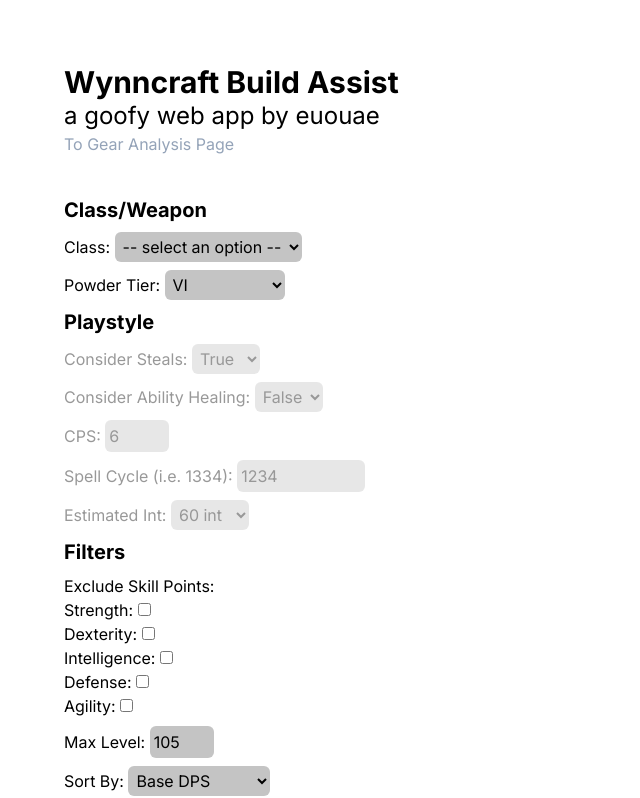
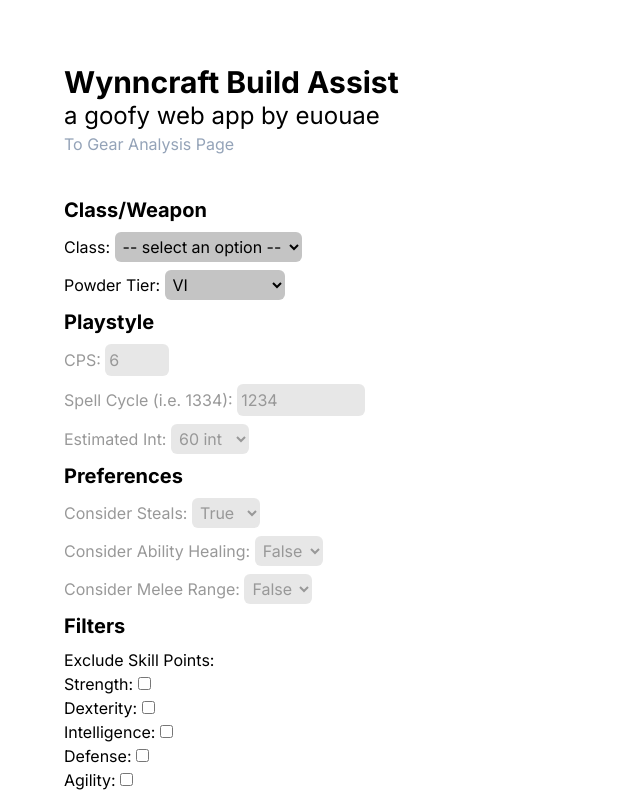
Before and after one commit to euouae682/build-assist, a Next.js app: page /weapons in a window 1280 px wide. Shown: the top 798 px of the page, without its empty margins (0-640 px from the left). Built offline with nearby package versions, Linux system fonts and the light colour scheme; no server answers.

Commit message:
added separate preferences filter, improved evasion index

```diff
--- a/app/page.tsx
+++ b/app/page.tsx
@@ -19,6 +19,7 @@
   // Form state variables - CPS/Steals
   const [useSteals, setUseSteals] = useState(true);
   const [useHealing, setUseHealing] = useState(false);
+  const [useRange, setUseRange] = useState(false);
   const [cps, setCps] = useState(6);
   const [spellCycle, setSpellCycle] = useState('1234');
   const [int, setInt] = useState('60');
@@ -119,7 +120,7 @@
     let indicesList: Indices[] = [];
     if (itemsList != null && gearList != null) {
       gearList.map((gearName) => {
-        indicesList.push(getIndices(itemsList[weapon], powdering, gearName, itemsList[gearName], useSteals, useHealing, cps, spellCycle, costs, sp));
+        indicesList.push(getIndices(itemsList[weapon], powdering, gearName, itemsList[gearName], useSteals, useHealing, useRange, cps, spellCycle, costs, sp));
       })
     }
 
@@ -162,7 +163,7 @@
     // filterGear(e.target.value);
   }
 
-  const onPlaystyleChange = (e: React.ChangeEvent<HTMLSelectElement>): void => {
+  const onStealsChange = (e: React.ChangeEvent<HTMLSelectElement>): void => {
     if (e.target.value === "regen") {
       setUseSteals(false);
     }
@@ -171,12 +172,21 @@
     }
   }
 
-  const onPlaystyle2Change = (e: React.ChangeEvent<HTMLSelectElement>): void => {
+  const onHealsChange = (e: React.ChangeEvent<HTMLSelectElement>): void => {
     if (e.target.value === "noheal") {
       setUseHealing(false);
     }
     else {
       setUseHealing(true);
+    }
+  }
+
+  const onRangeChange = (e: React.ChangeEvent<HTMLSelectElement>): void => {
+    if (e.target.value === "norange") {
+      setUseRange(false);
+    }
+    else {
+      setUseRange(true);
     }
   }
 
@@ -308,22 +318,6 @@
 
         <h2 className="text-xl font-bold">Playstyle</h2>
         <div className={weaponType === "" ? "pointer-events-none opacity-40 select-none transition-all" : "transition-all"}>
-          <label htmlFor="playstyle">Consider Steals: </label>
-          <select id="playstyle" name="playstyle" className="rounded-md p-1 transition cursor-pointer" value={useSteals ? "steals" : "regen"} onChange={onPlaystyleChange}>
-            <option value="steals">True</option>
-            <option value="regen">False</option>
-          </select>
-        </div>
-
-        <div className={weaponType === "" ? "pointer-events-none opacity-40 select-none transition-all" : "transition-all"}>
-          <label htmlFor="playstyle2">Consider Ability Healing: </label>
-          <select id="playstyle2" name="playstyle2" className="rounded-md p-1 transition cursor-pointer" value={useHealing ? "heal" : "noheal"} onChange={onPlaystyle2Change}>
-            <option value="heal">True</option>
-            <option value="noheal">False</option>
-          </select>
-        </div>
-
-        <div className={weaponType === "" ? "pointer-events-none opacity-40 select-none transition-all" : "transition-all"}>
           <label htmlFor="cps">CPS: </label>
           <input type="number" id="cps" name="cps" className="rounded-md p-1 transition w-16" value={cps} onChange={onCPSChange} />
         </div>
@@ -340,6 +334,31 @@
             <option value="30">30 int</option>
             <option value="60">60 int</option>
             <option value="120">120 int</option>
+          </select>
+        </div>
+
+        <h2 className="text-xl font-bold">Preferences</h2>
+        <div className={weaponType === "" ? "pointer-events-none opacity-40 select-none transition-all" : "transition-all"}>
+          <label htmlFor="steals">Consider Steals: </label>
+          <select id="steals" name="steals" className="rounded-md p-1 transition cursor-pointer" value={useSteals ? "steals" : "regen"} onChange={onStealsChange}>
+            <option value="steals">True</option>
+            <option value="regen">False</option>
+          </select>
+        </div>
+
+        <div className={weaponType === "" ? "pointer-events-none opacity-40 select-none transition-all" : "transition-all"}>
+          <label htmlFor="heals">Consider Ability Healing: </label>
+          <select id="heals" name="heals" className="rounded-md p-1 transition cursor-pointer" value={useHealing ? "heal" : "noheal"} onChange={onHealsChange}>
+            <option value="heal">True</option>
+            <option value="noheal">False</option>
+          </select>
+        </div>
+
+        <div className={weaponType === "" ? "pointer-events-none opacity-40 select-none transition-all" : "transition-all"}>
+          <label htmlFor="range">Consider Melee Range: </label>
+          <select id="range" name="range" className="rounded-md p-1 transition cursor-pointer" value={useRange ? "range" : "norange"} onChange={onRangeChange}>
+            <option value="range">True</option>
+            <option value="norange">False</option>
           </select>
         </div>
 
--- a/app/weapons/page.tsx
+++ b/app/weapons/page.tsx
@@ -16,6 +16,7 @@
   // Form state variables - CPS/Steals
   const [useSteals, setUseSteals] = useState(true);
   const [useHealing, setUseHealing] = useState(false);
+  const [useRange, setUseRange] = useState(false);
   const [cps, setCps] = useState(6);
   const [spellCycle, setSpellCycle] = useState('1234');
   const [int, setInt] = useState('60');
@@ -75,7 +76,7 @@
     let indicesList: Indices[] = [];
     if (itemsList != null && weaponsList != null) {
       weaponsList.map((weaponName) => {
-        indicesList.push(getWeaponIndices(weaponName, itemsList[weaponName], powderTier, useSteals, useHealing, cps, spellCycle, costs, sp));
+        indicesList.push(getWeaponIndices(weaponName, itemsList[weaponName], powderTier, useSteals, useHealing, useRange, cps, spellCycle, costs, sp));
       })
     }
 
@@ -111,7 +112,7 @@
     setPowderTier(Number(e.target.value));
   }
 
-  const onPlaystyleChange = (e: React.ChangeEvent<HTMLSelectElement>): void => {
+  const onStealsChange = (e: React.ChangeEvent<HTMLSelectElement>): void => {
     if (e.target.value === "regen") {
       setUseSteals(false);
     }
@@ -120,7 +121,7 @@
     }
   }
 
-  const onPlaystyle2Change = (e: React.ChangeEvent<HTMLSelectElement>): void => {
+  const onHealsChange = (e: React.ChangeEvent<HTMLSelectElement>): void => {
     if (e.target.value === "noheal") {
       setUseHealing(false);
     }
@@ -129,6 +130,14 @@
     }
   }
 
+  const onRangeChange = (e: React.ChangeEvent<HTMLSelectElement>): void => {
+    if (e.target.value === "norange") {
+      setUseRange(false);
+    }
+    else {
+      setUseRange(true);
+    }
+  }
 
   const onCPSChange = (e: React.ChangeEvent<HTMLInputElement>): void => {
     setCps(e.target.valueAsNumber);
@@ -215,22 +224,6 @@
 
         <h2 className="text-xl font-bold">Playstyle</h2>
         <div className={weaponType === "" ? "pointer-events-none opacity-40 select-none transition-all" : "transition-all"}>
-          <label htmlFor="playstyle">Consider Steals: </label>
-          <select id="playstyle" name="playstyle" className="rounded-md p-1 hotransition cursor-pointer" value={useSteals ? "steals" : "regen"} onChange={onPlaystyleChange}>
-            <option value="steals">True</option>
-            <option value="regen">False</option>
-          </select>
-        </div>
-
-        <div className={weaponType === "" ? "pointer-events-none opacity-40 select-none transition-all" : "transition-all"}>
-          <label htmlFor="playstyle2">Consider Ability Healing: </label>
-          <select id="playstyle2" name="playstyle2" className="rounded-md p-1 hotransition cursor-pointer" value={useHealing ? "heal" : "noheal"} onChange={onPlaystyle2Change}>
-            <option value="heal">True</option>
-            <option value="noheal">False</option>
-          </select>
-        </div>
-
-        <div className={weaponType === "" ? "pointer-events-none opacity-40 select-none transition-all" : "transition-all"}>
           <label htmlFor="cps">CPS: </label>
           <input type="number" id="cps" name="cps" className="rounded-md p-1 transition w-16" value={cps} onChange={onCPSChange} />
         </div>
@@ -247,6 +240,31 @@
             <option value="30">30 int</option>
             <option value="60">60 int</option>
             <option value="120">120 int</option>
+          </select>
+        </div>
+
+        <h2 className="text-xl font-bold">Preferences</h2>
+        <div className={weaponType === "" ? "pointer-events-none opacity-40 select-none transition-all" : "transition-all"}>
+          <label htmlFor="steals">Consider Steals: </label>
+          <select id="steals" name="steals" className="rounded-md p-1 hotransition cursor-pointer" value={useSteals ? "steals" : "regen"} onChange={onStealsChange}>
+            <option value="steals">True</option>
+            <option value="regen">False</option>
+          </select>
+        </div>
+
+        <div className={weaponType === "" ? "pointer-events-none opacity-40 select-none transition-all" : "transition-all"}>
+          <label htmlFor="heals">Consider Ability Healing: </label>
+          <select id="heals" name="heals" className="rounded-md p-1 hotransition cursor-pointer" value={useHealing ? "heal" : "noheal"} onChange={onHealsChange}>
+            <option value="heal">True</option>
+            <option value="noheal">False</option>
+          </select>
+        </div>
+
+        <div className={weaponType === "" ? "pointer-events-none opacity-40 select-none transition-all" : "transition-all"}>
+          <label htmlFor="range">Consider Melee Range: </label>
+          <select id="range" name="range" className="rounded-md p-1 hotransition cursor-pointer" value={useRange ? "range" : "norange"} onChange={onRangeChange}>
+            <option value="range">True</option>
+            <option value="norange">False</option>
           </select>
         </div>
 
```
Also changed, not shown: app/itemFuncs.ts (+10 -6 lines).
